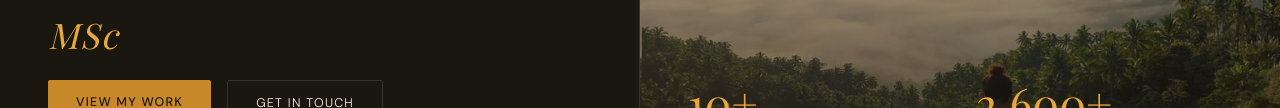
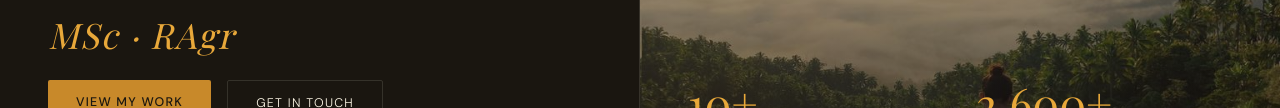
Before and after one commit to gpbabilonia/gpbabilonia.github.io, a plain HTML site: page index.html in a window 1280 px wide. Shown: the part 441-549 px from the top of the page. Drawn offline with nearby package versions, Linux system fonts and the light colour scheme; a web font is replaced by a local one.

Commit message:
Update index.html

```diff
--- a/index.html
+++ b/index.html
@@ -245,7 +245,7 @@
 <div class="hero">
   <div class="hero-left">
     <div class="hero-tag">Rural Development · Agrifood Systems · Climate Resilience</div>
-    <h1 class="hero-name"><span class="first">Guada Babilonia</span><br><span class="last" style="font-size: 0.55em; letter-spacing: 0.04em;">MSc</span></h1>
+    <h1 class="hero-name"><span class="first">Guada Babilonia</span><br><span class="last" style="font-size: 0.55em; letter-spacing: 0.04em;">MSc · RAgr</span></h1>
     <div class="hero-btns">
       <a href="#projects" class="btn btn-primary">View my work</a>
       <a href="#contact" class="btn btn-outline">Get in touch</a>
```
